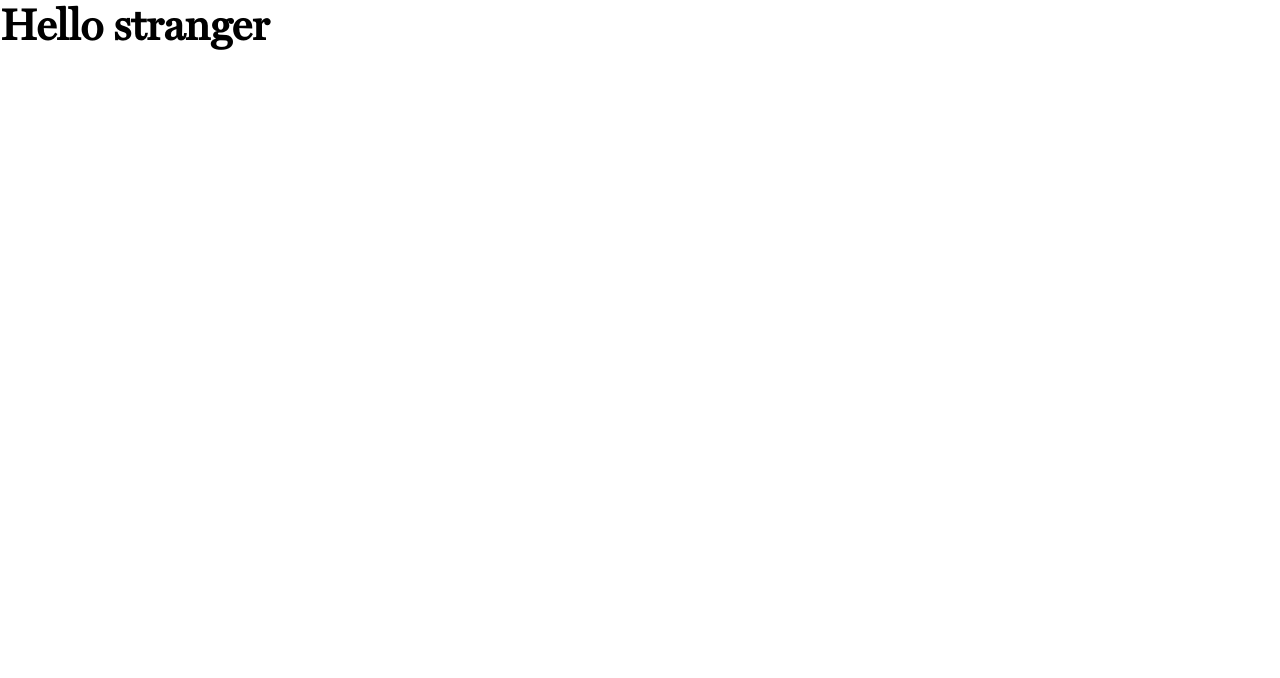
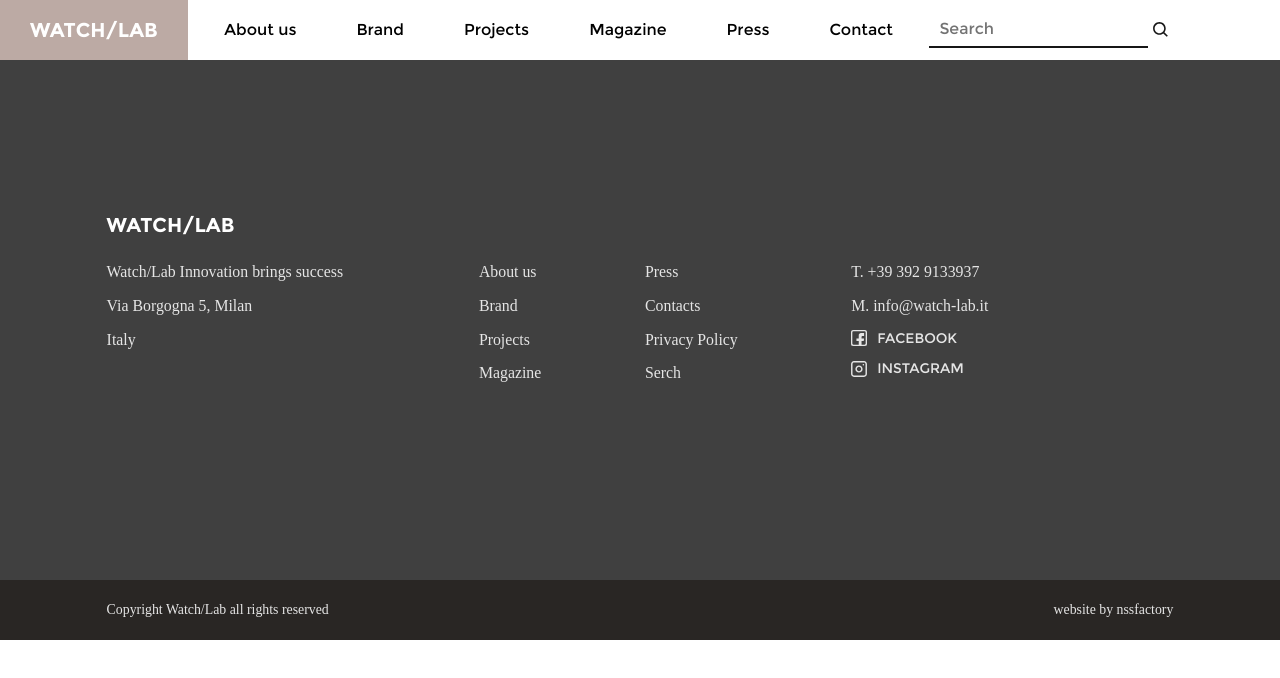
Before and after one commit to jennifer-magpantay/watchlab, a website built with Parcel: page src/index.html in a window 1280 px wide. Built offline with nearby package versions, Linux system fonts and the light colour scheme.

Commit message:
chore: Finished desktop version of header and footer

```diff
--- a/src/index.html
+++ b/src/index.html
@@ -15,13 +15,88 @@
 </head>
 
 <body>
-  <header></header>
+  <header class="header">
+    <!-- logo -->
+    <span class="header--logo">WATCH/LAB</span>
+    <!-- header navigation -->
+    <nav class="header--navigation">
+      <ul>
+        <li>About us</li>
+        <li>Brand</li>
+        <li>Projects</li>
+        <li>Magazine</li>
+        <li>Press</li>
+        <li>Contact</li>
+      </ul>
+    </nav>
+    <!-- search -->
+    <div class="search--box">
+      <form role='search'>
+        <label for='search'>
+          <span class='visually-hidden'>Search</span>
+        </label>
+        <input type='text' id='search' class="search--input" placeholder="Search" />
+        <button type='submit' class="search--button">
+          <span class='visually-hidden'>Submit Search</span>
+          <img class='search--button-icon' src="assets/bx_search.svg" alt="Search button" />
+        </button>
+      </form>
+    </div>
+  </header>
 
   <main>
-    <h1>Hello stranger</h1>
+
   </main>
 
-  <footer></footer>
+  <footer div class="footer">
+    <div class="footer--information">
+      <span class="footer--information-logo">WATCH/LAB</span>
+
+      <div class="container--flex">
+        <div class="footer--information-location">
+          <p>Watch/Lab Innovation brings success</p>
+          <p> Via Borgogna 5, Milan</p>
+          <p>Italy</p>
+        </div>
+
+        <div class="footer--information-sitemap">
+          <nav class="footer--navigation">
+            <ul>
+              <li>About us</li>
+              <li>Brand</li>
+              <li>Projects</li>
+              <li>Magazine</li>
+              <li>Press</li>
+              <li>Contacts</li>
+              <li>Privacy Policy</li>
+              <li>Serch</li>
+            </ul>
+          </nav>
+        </div>
+
+        <div class="footer--information-contact">
+          <p>T. +39 392 9133937</p>
+          <p>M. info@watch-lab.it</p>
+          <p class="social-media">
+            <img class='icon' src="assets/icon_facebook.svg" alt='Facebook icon' />
+            FACEBOOK
+          </p>
+          <p class="social-media">
+            <img class=' icon' src="assets/icon_instagram.svg" alt="Instagram icon" />
+            INSTAGRAM
+          </p>
+        </div>
+      </div>
+    </div>
+
+    <div class="footer--copyrights">
+      <p>Copyright Watch/Lab all rights reserved</p>
+      <p>website by nssfactory</p>
+    </div>
+  </footer>
+
+    <!-- js scripts -->
+    <script type='module' src="./js/index.js"></script>
 </body>
 
 </html>
--- /dev/null
+++ b/src/js/index.js
@@ -0,0 +1 @@
+console.log("loading page...");
```
